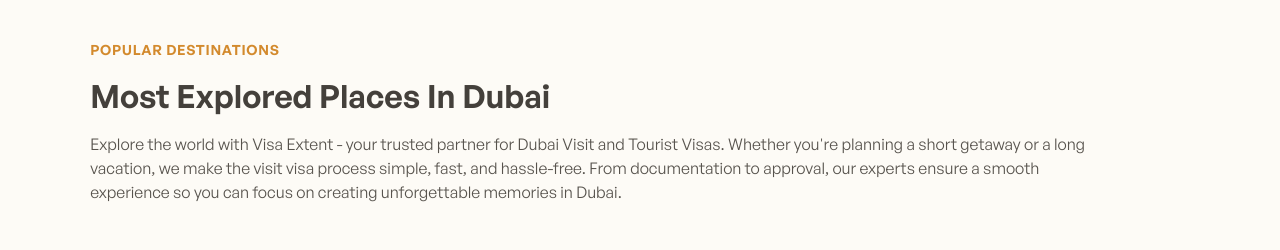
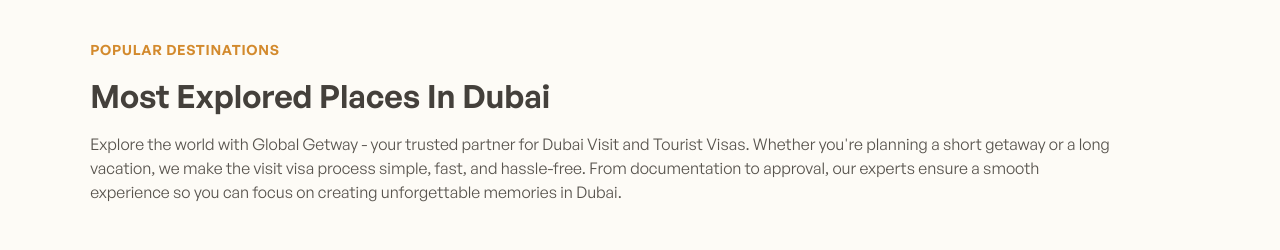
Before and after one commit to OmThakkar/global-getway-landing-page, a React (Vite) app: page / in a window 1280 px wide. Shown: the part 840-1090 px from the top of the page. Built offline with nearby package versions, Linux system fonts and the light colour scheme; no server answers; some icons are missing.

Commit message:
Fix: Landing Page Changes v3

```diff
--- a/index.html
+++ b/index.html
@@ -5,6 +5,9 @@
   <meta charset="UTF-8" />
   <link rel="icon" type="image/svg+xml" href="/src/assets/images/favicon.png" />
   <meta name="viewport" content="width=device-width, initial-scale=1.0" />
+  <meta name="title" content="Global Getway - Your trusted partner for Dubai Visit and Tourist Visas">
+  <meta name="description" content="Global Getway - Your trusted partner for Dubai Visit and Tourist Visas. Whether you're planning a short getaway or a long vacation, we make the visit visa process simple, fast, and hassle-free. From documentation to approval, our experts ensure a smooth experience so you can focus on creating unforgettable memories in Dubai." />
+  <meta name="keywords" content="Dubai Visit Visa, Tourist Visa, Visa Extent, Visa Consultant, Visa Services, Visa Approval, Visa Documentation, Visa Process, Visa Expert, Visa Assistance, Visa Help, Visa Support, Visa Guidance, Visa Information, Visa Tips, Visa Guide, Visa Requirements, Visa Process, Visa Assistance, Visa Help, Visa Support, Visa Guidance, Visa Information, Visa Tips, Visa Guide, Visa Requirements">
   <script src="https://cdn.lordicon.com/lordicon.js"></script>
   <!-- Google Tag Manager -->
   <script>(function (w, d, s, l, i) {
--- a/src/components/PopularDestinations.jsx
+++ b/src/components/PopularDestinations.jsx
@@ -21,7 +21,7 @@
             responsive={true}
           />
           <p className="text-stone-600 max-w-5xl">
-            Explore the world with Visa Extent - your trusted partner for Dubai
+            Explore the world with Global Getway - your trusted partner for Dubai
             Visit and Tourist Visas. Whether you're planning a short getaway or
             a long vacation, we make the visit visa process simple, fast, and
             hassle-free. From documentation to approval, our experts ensure a
```
Also changed, not shown: 1 other file (tests, documents, lock files or other folders).
